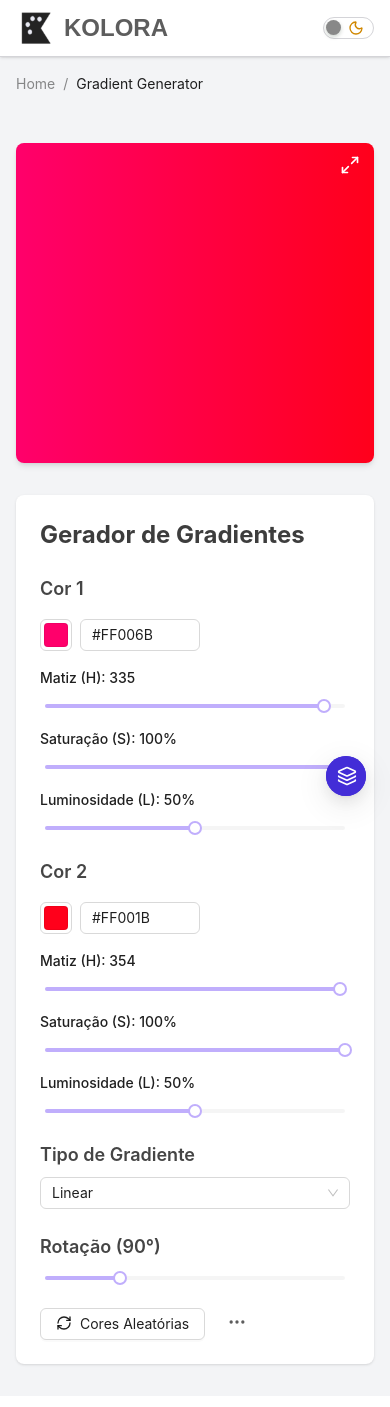
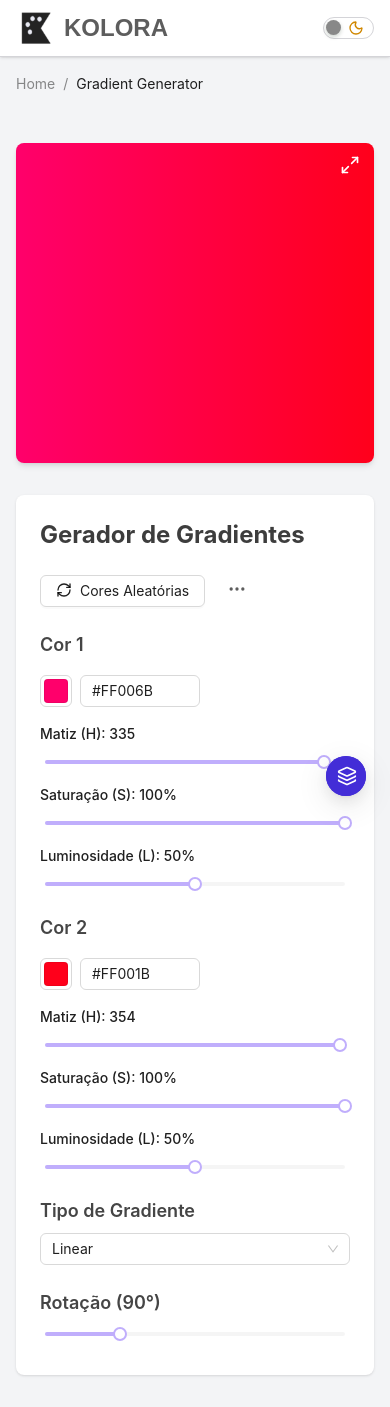
Before and after one commit to luiztux/kolora, a React (Vite) app: page /kolora/gradient-generator in a window 390 px wide. Built offline with nearby package versions, Linux system fonts and the light colour scheme; a web font is replaced by a local one.

Commit message:
style: alteração de posicionamento do botão Cores Aleatórias
- na página Gerador de Gradientes, o botão de gerar uma cor aleatória estava posicionado abaixo dos demais controles
- no mobile, o usuário tinha que rolar a tela até o final, perdendo a visualização do gradiente

```diff
--- a/src/pages/gradient-generator/GradientGenerator.tsx
+++ b/src/pages/gradient-generator/GradientGenerator.tsx
@@ -22,7 +22,7 @@ import { useMediaQuery } from 'react-responsive';
 export const GradientGenerator = () => {
   const { message: messageApi } = App.useApp();
 
-  const isMobile = useMediaQuery({ query: '(max-width: 48rem)'})
+  const isMobile = useMediaQuery({ query: '(max-width: 48rem)' });
 
   // Estado de HSL para cada cor
   const [hsl1, setHsl1] = useState({ h: Math.random() * 360, s: 1, l: 0.5 });
@@ -173,8 +173,18 @@ export const GradientGenerator = () => {
         <div className='px-4 my-4'>
           <Breadcrumb
             items={[
-              { title: <Link to='/' className='dark:text-shark-50'>Home</Link> },
-              { title: <span className='dark:text-shark-50'>Gradient Generator</span> },
+              {
+                title: (
+                  <Link to='/' className='dark:text-shark-50'>
+                    Home
+                  </Link>
+                ),
+              },
+              {
+                title: (
+                  <span className='dark:text-shark-50'>Gradient Generator</span>
+                ),
+              },
             ]}
           />
         </div>
@@ -203,6 +213,30 @@ export const GradientGenerator = () => {
               Gerador de Gradientes
             </h1>
 
+            <div className='flex gap-4'>
+              <Button
+                icon={<RefreshCw size={16} />}
+                onClick={generateRandomColors}
+              >
+                Cores Aleatórias
+              </Button>
+              <Dropdown
+                menu={{ items: downloadOptions }}
+                trigger={['click']}
+                placement='topLeft'
+              >
+                <Button
+                  type='text'
+                  icon={
+                    <Ellipsis
+                      size={20}
+                      className='text-shark-600 dark:text-shark-50'
+                    />
+                  }
+                />
+              </Dropdown>
+              {/* <Button onClick={handleCopyCss}>Copiar CSS</Button> */}
+            </div>
             {[
               { hsl: hsl1, setHsl: setHsl1, title: 'Cor 1', color: color1 },
               { hsl: hsl2, setHsl: setHsl2, title: 'Cor 2', color: color2 },
@@ -323,31 +357,6 @@ export const GradientGenerator = () => {
                 />
               </div>
             )}
-
-            <div className='flex gap-4'>
-              <Button
-                icon={<RefreshCw size={16} />}
-                onClick={generateRandomColors}
-              >
-                Cores Aleatórias
-              </Button>
-              <Dropdown
-                menu={{ items: downloadOptions }}
-                trigger={['click']}
-                placement='topLeft'
-              >
-                <Button
-                  type='text'
-                  icon={
-                    <Ellipsis
-                      size={20}
-                      className='text-shark-600 dark:text-shark-50'
-                    />
-                  }
-                />
-              </Dropdown>
-              {/* <Button onClick={handleCopyCss}>Copiar CSS</Button> */}
-            </div>
           </div>
 
           {/* Visualização para Desktop */}
```
